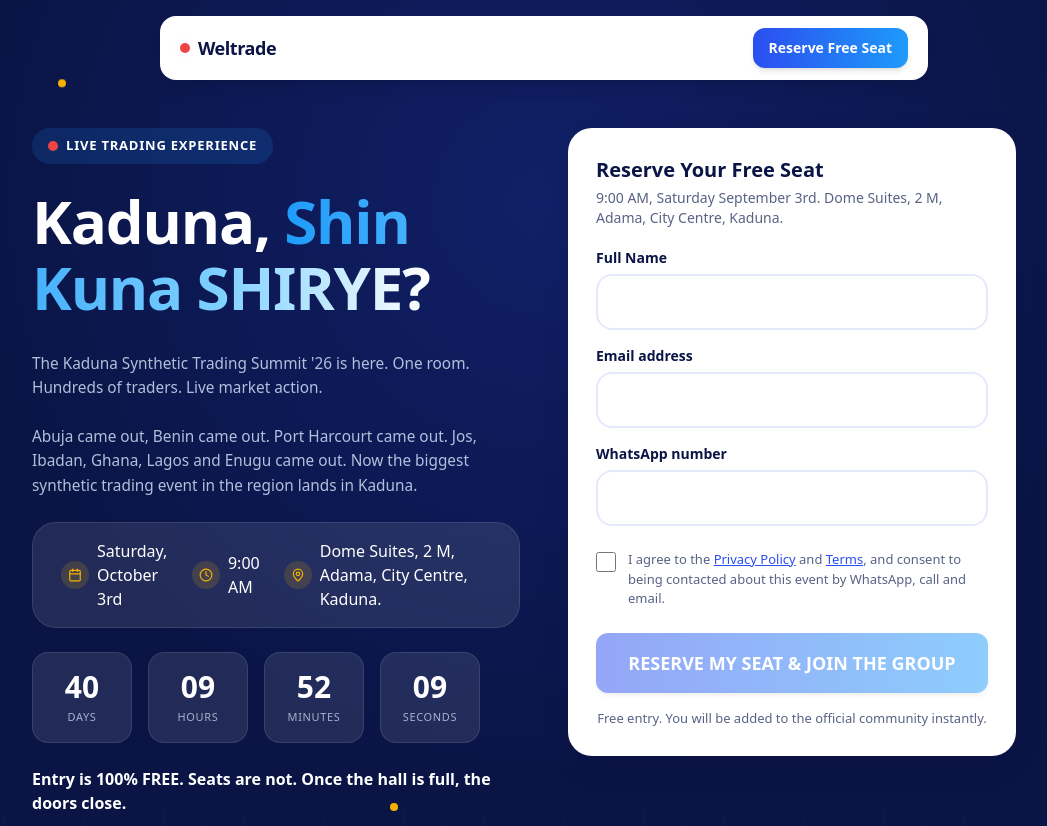
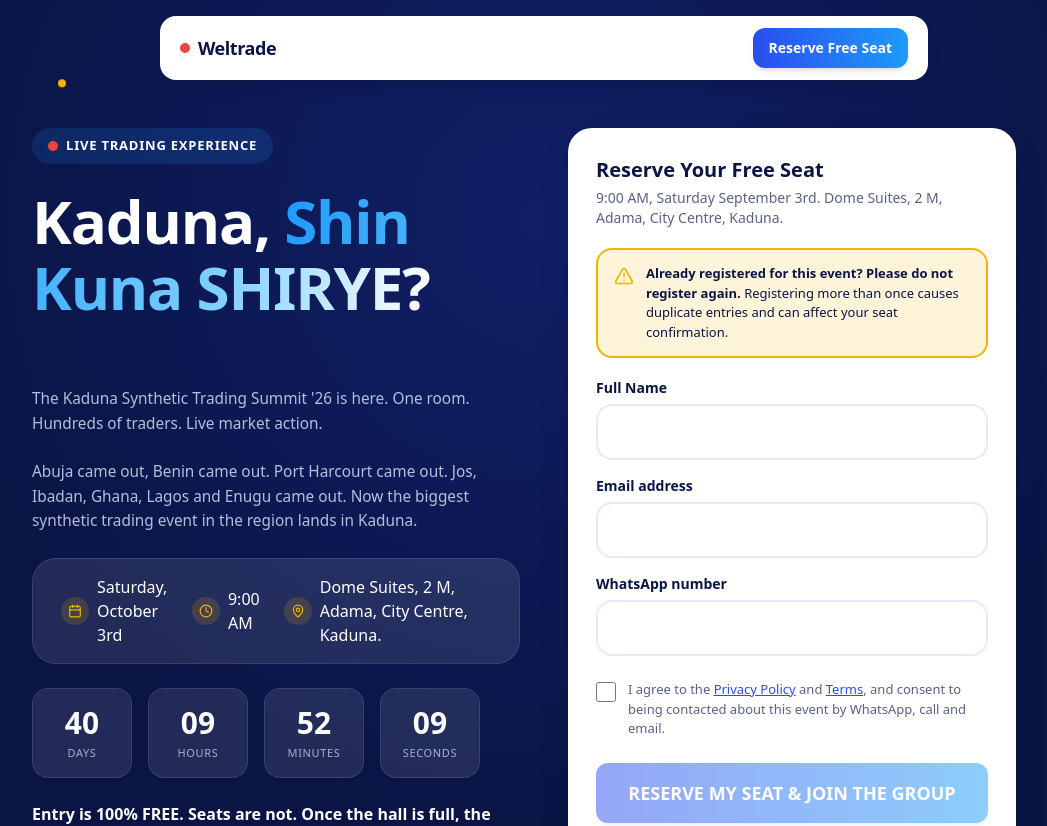
Before and after one commit to Krypton-Creation/weltrade-summit-funnel-demaph, a React (Vite) app: page / in a window 1280 px wide. Shown: the top 826 px of the page, without its empty margins (96-1143 px from the left). Built offline with nearby package versions, Linux system fonts and the light colour scheme; no server answers.

Commit message:
Add alert for duplicate registration in form
Added alert message for already registered users in the registration form.

```diff
--- a/src/components/RegistrationForm.tsx
+++ b/src/components/RegistrationForm.tsx
@@ -50,6 +50,29 @@ export default function RegistrationForm() {
           9:00 AM, Saturday September 3rd. Dome Suites, 2 M, Adama, City Centre, Kaduna.
         </p>
       </div>
+      <div className="flex items-start gap-3 rounded-2xl border-2 border-wt-gold bg-wt-gold/15 px-4 py-3.5">
+  <svg
+    xmlns="http://www.w3.org/2000/svg"
+    width="20"
+    height="20"
+    viewBox="0 0 24 24"
+    fill="none"
+    stroke="currentColor"
+    strokeWidth="2"
+    strokeLinecap="round"
+    strokeLinejoin="round"
+    className="lucide lucide-triangle-alert shrink-0 mt-0.5 text-wt-gold"
+  >
+    <path d="m21.73 18-8-14a2 2 0 0 0-3.48 0l-8 14A2 2 0 0 0 4 21h16a2 2 0 0 0 1.73-3" />
+    <path d="M12 9v4" />
+    <path d="M12 17h.01" />
+  </svg>
+  <p className="text-[13px] leading-[1.5] text-wt-blue-deep">
+    <strong>Already registered for this event? Please do not register again.</strong>{" "}
+    Registering more than once causes duplicate entries and can affect your seat
+    confirmation.
+  </p>
+</div>
       <form onSubmit={handleSubmit} noValidate className="flex flex-col gap-4 text-left">
         <div className="flex flex-col gap-1.5">
           <label htmlFor="name" className="text-sm font-semibold text-wt-blue-deep">
```
